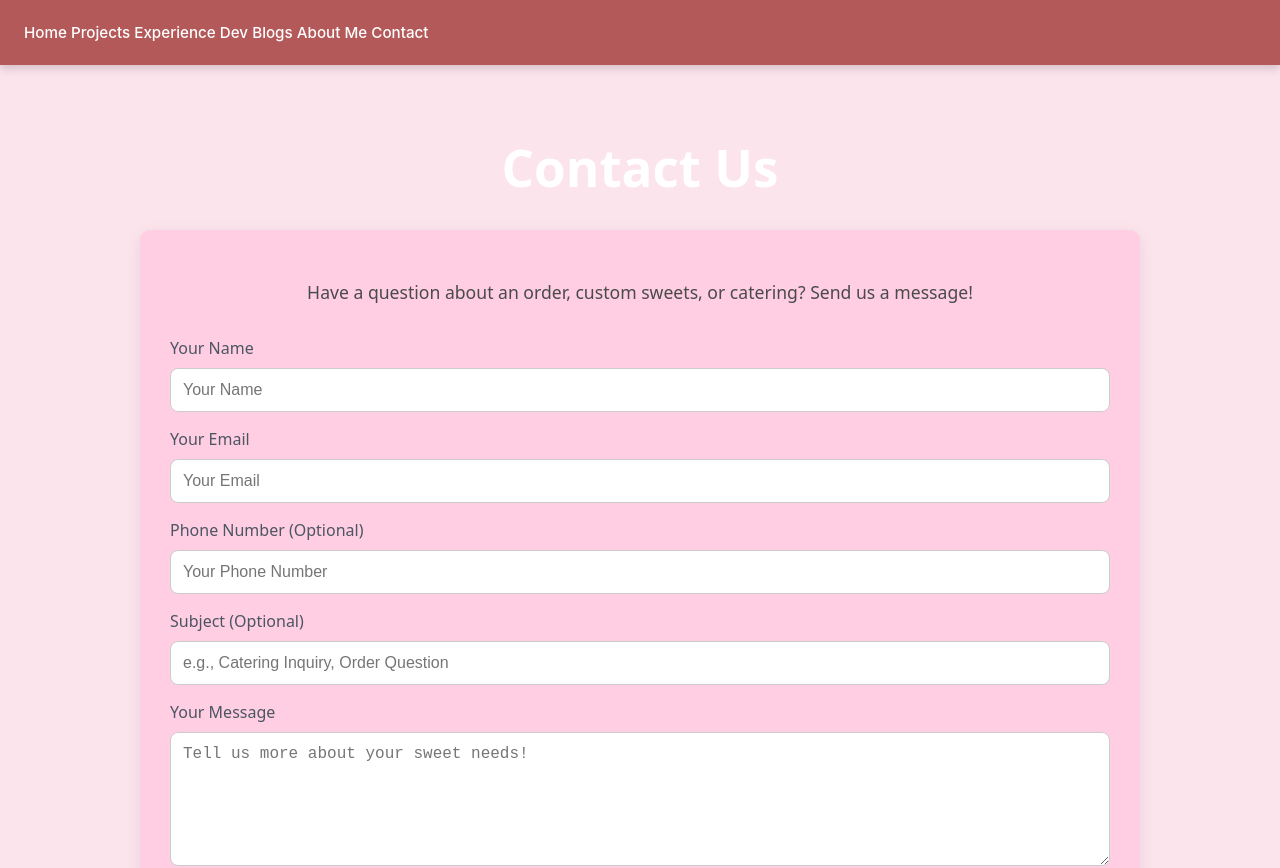
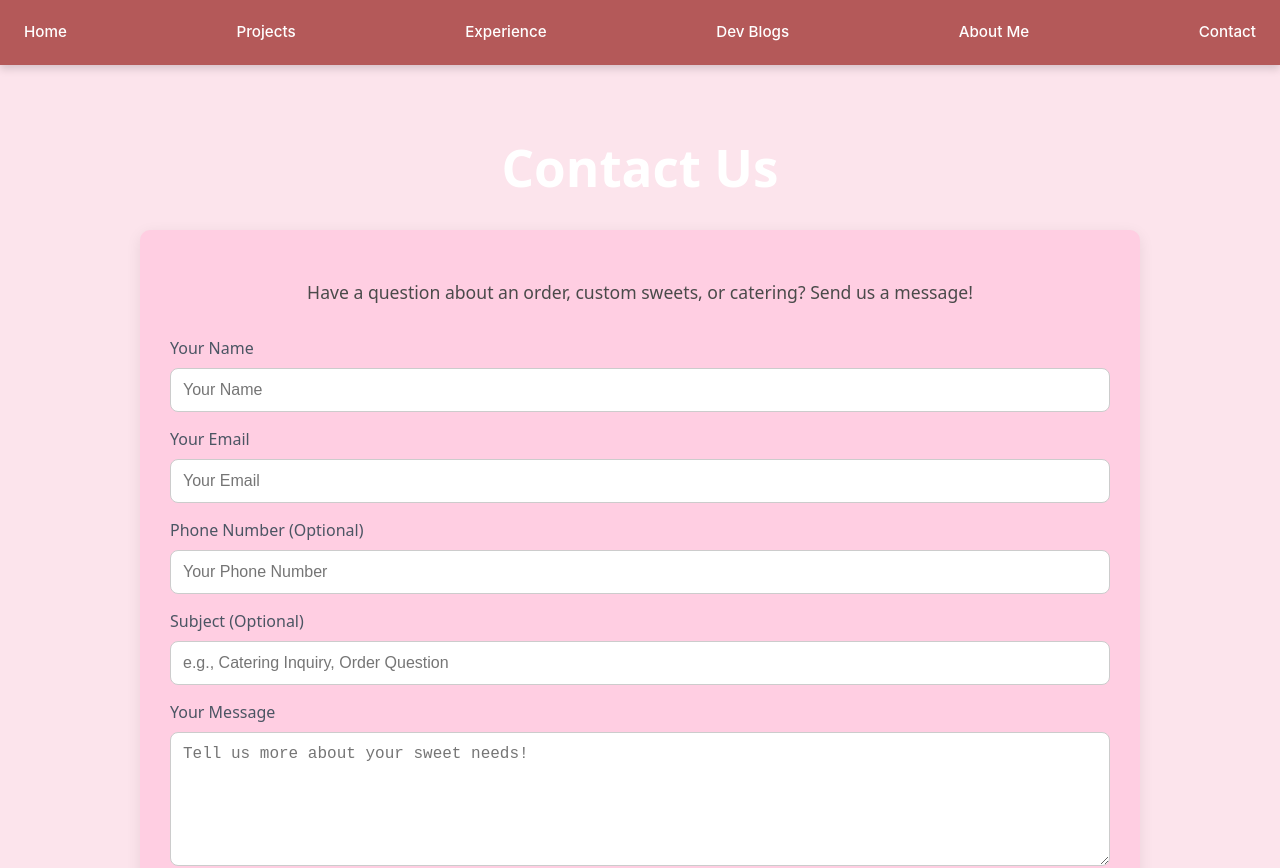
Before and after one commit to FernandoLpz0911/Personal-Webpage, a React (Vite) app in the folder PersonalWebpage/: page /Contact in a window 1280 px wide. Shown: the top 868 px of the page. Built offline with nearby package versions, Linux system fonts and the light colour scheme.

Commit message:
Spaced out navbar more

```diff
--- a/PersonalWebpage/src/components/Navbar.jsx
+++ b/PersonalWebpage/src/components/Navbar.jsx
@@ -1,12 +1,11 @@
 import { Link } from 'react-router-dom';
-import '../components/cssfiles/navbar.css';
+import '../components/cssfiles/Navbar.css';
 
 const Navbar = () => {
   return (
     <nav className="navbar">
       <div className="navbar-container">
 
-        <div className="navbar-right-group">
         <div className="nav-links">
           <Link to="/" className="nav-link"> Home </Link>
           <Link to="/Projects" className="nav-link"> Projects </Link>
@@ -15,7 +14,6 @@ const Navbar = () => {
           <Link to="/About" className="nav-link"> About Me </Link>
           <Link to="/Contact" className="nav-link"> Contact </Link>
         </div>
-        </div>
 
       </div>
     </nav>
--- a/PersonalWebpage/src/components/cssfiles/navbar.css
+++ b/PersonalWebpage/src/components/cssfiles/Navbar.css
@@ -25,6 +25,13 @@
     display: flex;
     gap: 32px;
     margin-right: auto;
+}
+
+.nav-links {
+        display: flex;
+        flex: 1;
+        justify-content: space-between;
+        align-items: center;
 }
 
 .nav-link {
@@ -60,7 +67,6 @@
         display: none;
     }
 
-    /* Styles for the hamburger menu button */
     .menu-toggle {
         display: block;
         cursor: pointer;
@@ -75,7 +81,6 @@
         transition: 0.4s;
     }
 
-    /* Styles for the dropdown/full-screen menu on mobile */
     .mobile-nav-links {
         display: none;
         position: absolute;
@@ -104,7 +109,6 @@
     }
 }
 
-/* --- Desktop-Specific Styles (Centered Logo) --- */
 @media (min-width: 768px) {
     .navbar-container {
         display: flex;
@@ -132,7 +136,6 @@
         gap: 32px;
     }
 
-    /* Hide mobile menu on desktop */
     .menu-toggle, .mobile-nav-links {
       display: none;
     }
```
Lines whose indentation alone changed are shown as unchanged.
